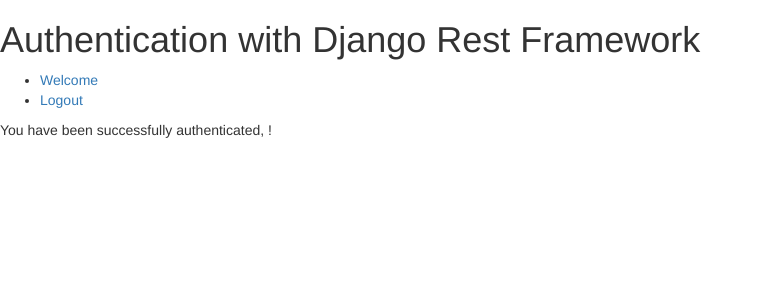
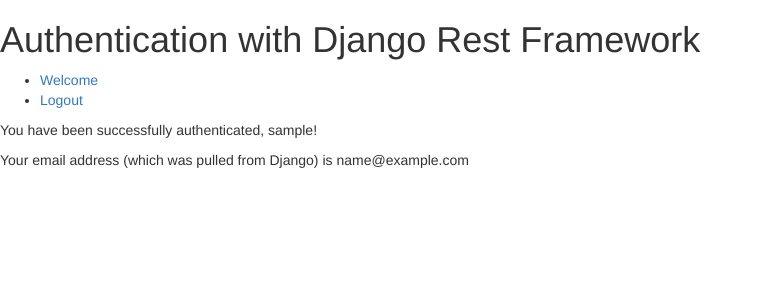
Before and after one commit to GuarantySupportInc/angular_drf_auth, an Angular app in the folder ngauth/: page /welcome in a window 1280 px wide. Shown: the top 300 px of the page, without its empty margins (0-763 px from the left). Built offline with nearby package versions, Linux system fonts and the light colour scheme; no server answers; sample sign-in values are in the browser's storage.

Commit message:
Expanded Welcome page to use data pulled from Django

```diff
--- a/ngauth/src/app/auth.service.ts
+++ b/ngauth/src/app/auth.service.ts
@@ -36,6 +36,12 @@
     this.userinfo = userinfo;
   }
 
+  getUserInfo() {
+    let userinfo = localStorage.getItem('userinfo');
+    userinfo = JSON.parse(userinfo);
+    return userinfo;
+  }
+
   loggedIn() {
     this.loadToken();
     if (this.authToken != null) {
--- a/ngauth/src/app/welcome/welcome.component.html
+++ b/ngauth/src/app/welcome/welcome.component.html
@@ -1,3 +1,4 @@
-<p>
-  You have been successfully authenticated, {{ username }}!
-</p>
+<p>You have been successfully authenticated, {{ username }}!</p>
+<p>Your email address (which was pulled from Django) is {{ email }}</p>
+<p *ngIf="django_confirmation" class="bg-success">Congratulations, you have
+successfully authenticated via JWT with Django!</p>
--- a/ngauth/src/app/welcome/welcome.component.ts
+++ b/ngauth/src/app/welcome/welcome.component.ts
@@ -8,13 +8,21 @@
   styleUrls: ['./welcome.component.css']
 })
 export class WelcomeComponent implements OnInit {
+  username: String;
+  email: String;
+  django_confirmation: Boolean = false;
 
   constructor(private auth:AuthService) { }
 
   ngOnInit() {
+    let userinfo = this.auth.getUserInfo();
+    this.username = userinfo.username;
+    this.email = userinfo.email;
+
     this.auth.checkDjangoLoginStatus().subscribe(
       (response) => {
         console.log(response);
+        this.django_confirmation = true;
       },
       (err) => {
         console.log(err);
```
